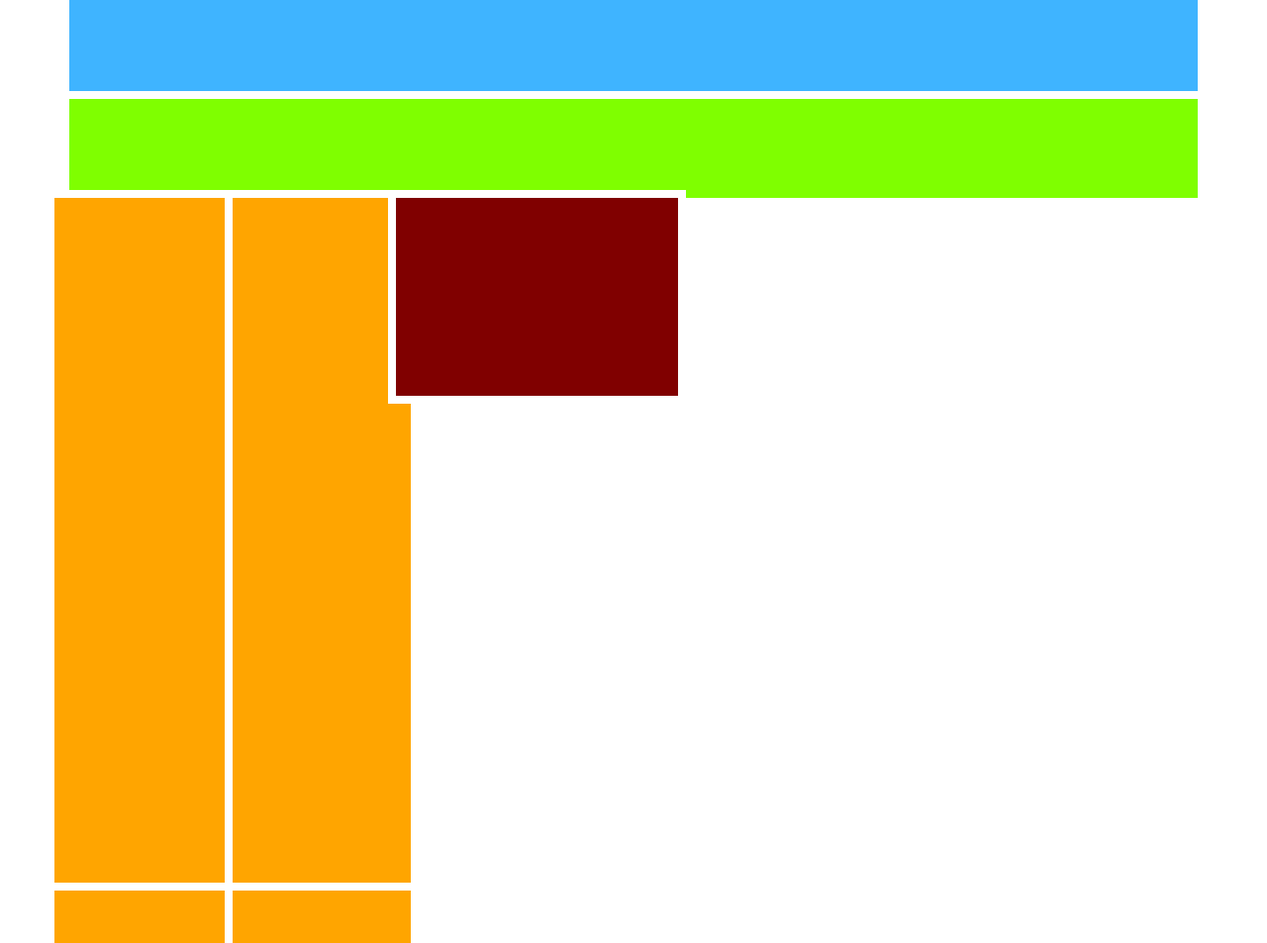
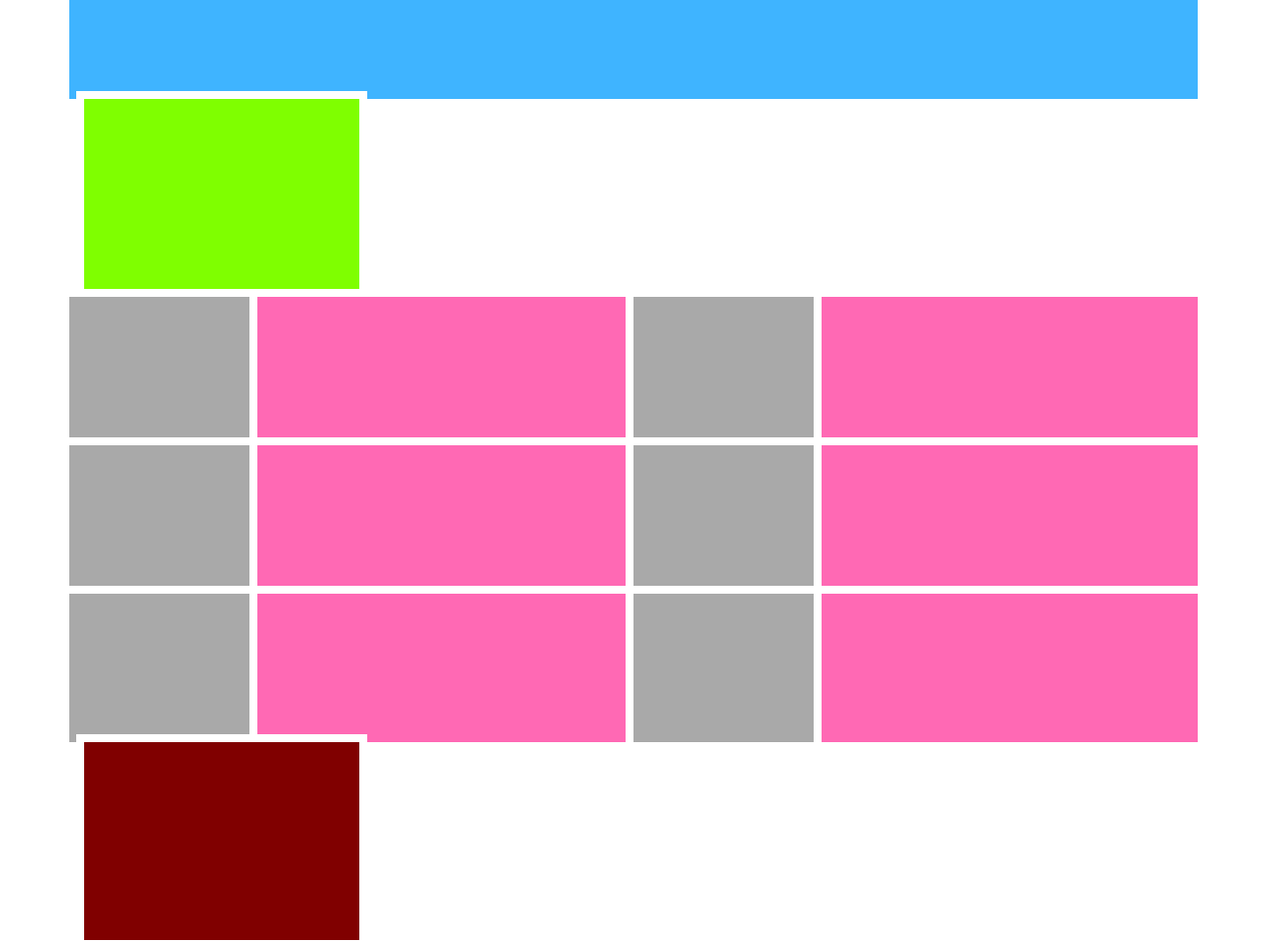
Before and after one commit to annamwalls/289.101, a plain HTML site: page bootstrap/Layout2.html in a window 1280 px wide. Shown: the top 953 px of the page at 99% size. Drawn offline with Linux system fonts and the light colour scheme.

Commit message:
layout 2-not complete

```diff
--- a/bootstrap/Layout2.html
+++ b/bootstrap/Layout2.html
@@ -18,13 +18,19 @@
 
             .green {
                 background-color:chartreuse;
-                height:100px;
+                height:200px;
             }
 
+
             .grey {
-                background-color:orange;
-                color:darkgray;
-                height:700px;
+                background-color:darkgray;
+                height:150px;
+
+            }
+
+            .pink {
+                background-color: hotpink;
+                height:150px;
             }
             .maroon {
                 background-color:maroon;
@@ -33,28 +39,35 @@
 
              /*sm*/
             @media (max-width: 575.98px) {
-
+                .maroon {
+                    height:100px;
+                }
             }
 
             /*md*/
             @media (max-width: 767.98px) {
                 .green{
-                     height:180px;
+                     height:200px;
                 }
 
-            }
+
 
             /*lg*/
             @media (max-width: 991.98px) {
                 .green {
-                     height:230px;
+                     height:300px;
+                }
+
+                .maroon {
+                    height:300px;
                 }
             }
 
             /*xl*/
             @media (max-width: 1199.98px) {
 
-            }
+
+
 
 
 
@@ -69,31 +82,41 @@
             <div class="blue col-12"></div>
             </div>
 
-            <div class="row">
-            <div class="green col-12"></div>
+            <div id="row">
+            <div class="green col-12 col-xl-3 "></div>
+
 
 
             <div class="row">
+                <div class="grey col-6 col-md-3 col-xl-2"></div>
+                <div class="pink col-lg-4 d-none d-xl-block"></div>
 
-                <div class="grey col-6"></div>
-                <div class="grey col-6"></div>
-                <div class="grey col-6"></div>
-                <div class="grey col-6"></div>
-                <div class="grey col-6"></div>
-                <div class="grey col-6"></div>
-                <div class="pink col-4"></div>
-                <div class="pink col-4"></div>
-                <div class="pink col-4"></div>
-                <div class="pink col-4"></div>
-                <div class="pink col-4"></div>
-                <div class="pink col-4"></div>
+
+                <div class="grey col-6 col-md-3 col-xl-2"></div>
+                <div class="pink col-lg-4 d-none d-xl-block"></div>
+
+
+                <div class="grey col-6 col-md-3 col-xl-2"></div>
+                <div class="pink col-lg-4 d-none d-xl-block"></div>
+
+
+                <div class="grey col-6 col-md-3 col-xl-2"></div>
+                <div class="pink col-lg-4 d-none d-xl-block"></div>
+
+
+                <div class="grey col-6 col-md-3 col-xl-2 "></div>
+                <div class="pink col-lg-4 d-none d-xl-block"></div>
+
+
+                <div class="grey col-6 col-md-3 col-xl-2"></div>
+                <div class="pink col-lg-4 d-none d-xl-block"></div>
+
+                </div>
+
+              <div class="maroon col-12 col-md-6 col-xl-3"></div>
 
             </div>
 
-
-            <div class="maroon col-12 col-lg-3"></div>
-
-            </div>
         </div>
     </body>
 
```
